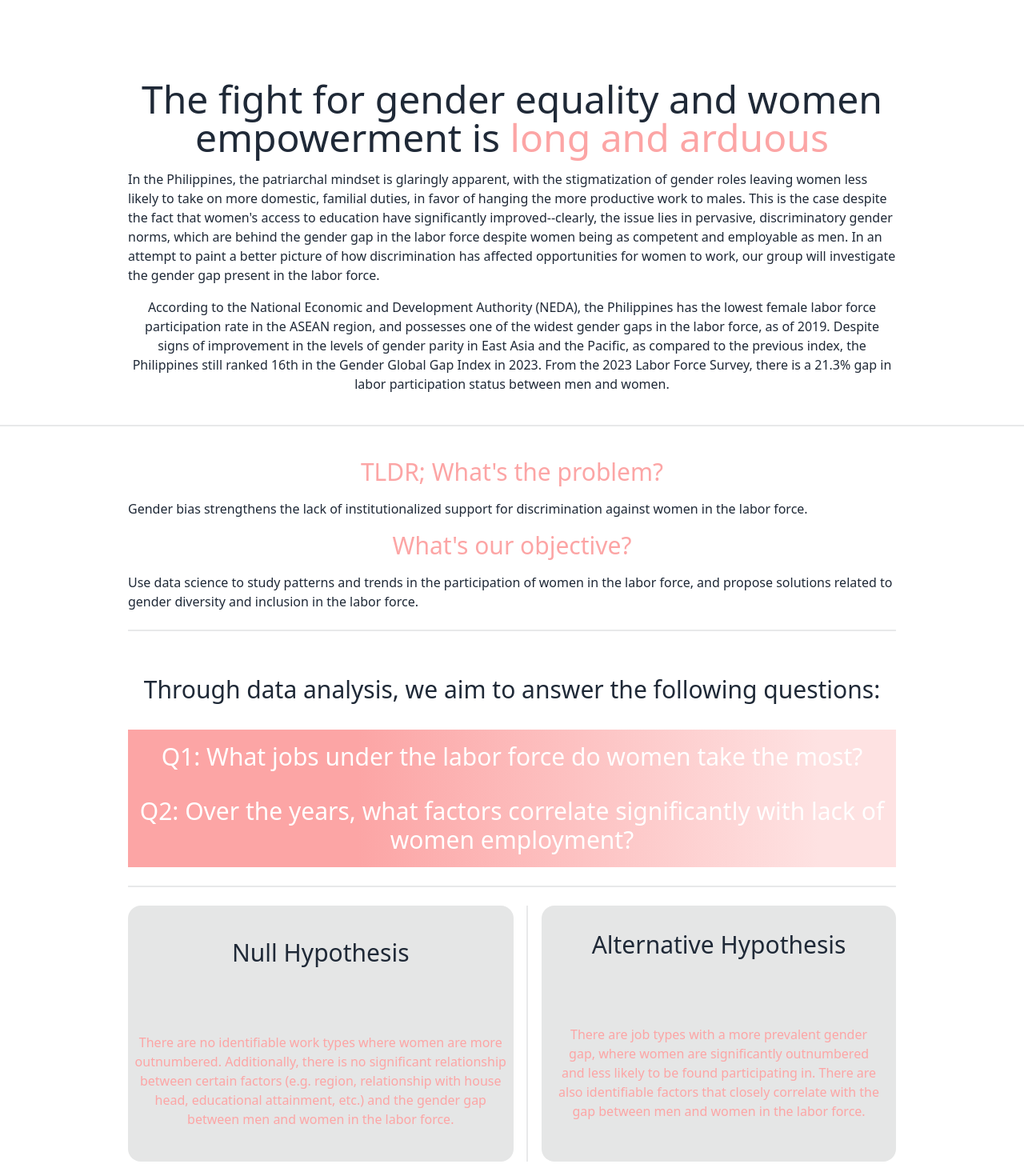
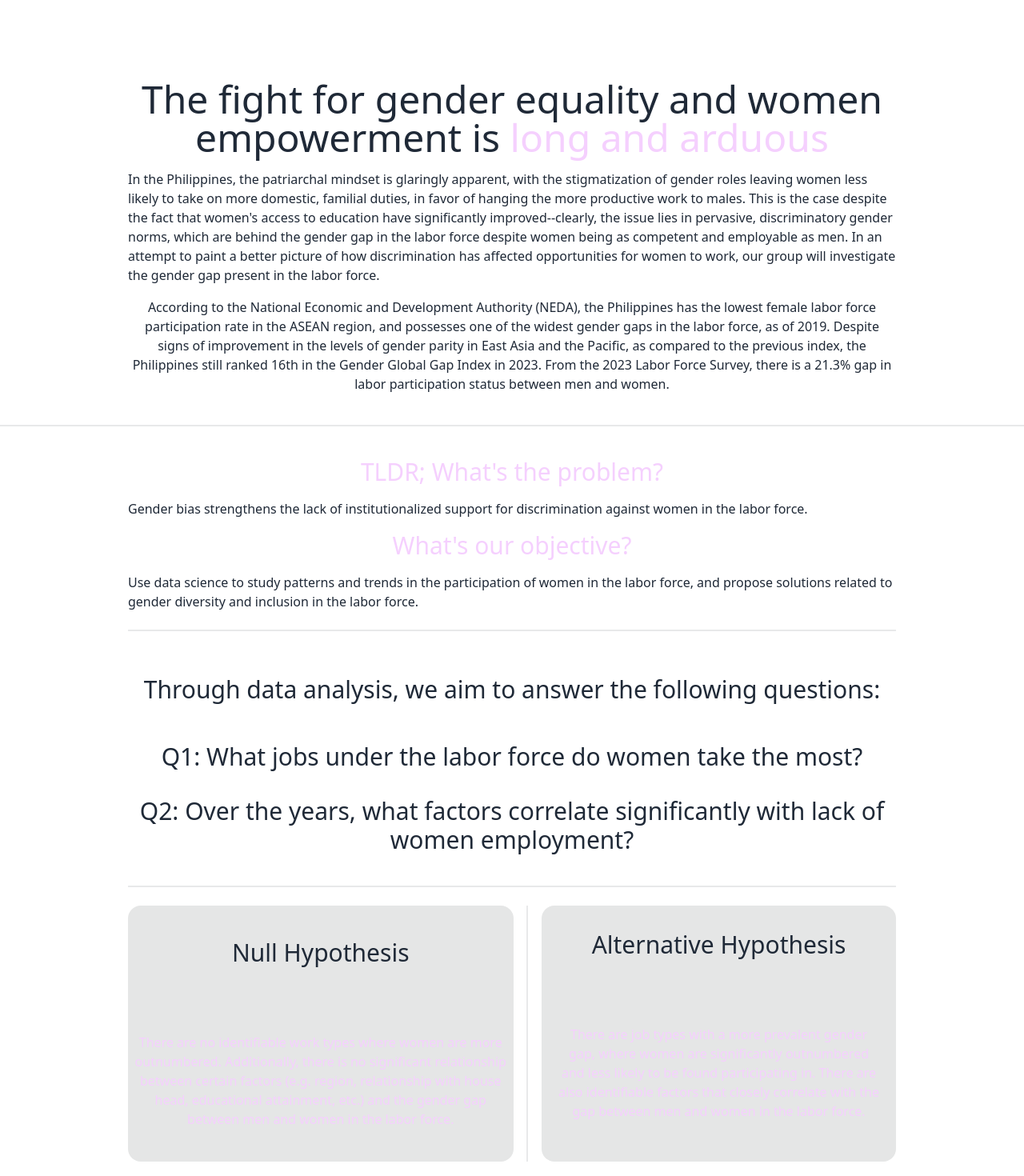
Before and after one commit to derouru/CS132-Portfolio, a SvelteKit app: page / in a window 1280 px wide. Shown: the part 940-2410 px from the top of the page at 80% size. Built offline with nearby package versions, Linux system fonts and the light colour scheme.

Commit message:
Added navbar button functions and modelling, results, and conclusion sections

```diff
--- a/src/routes/+page.svelte
+++ b/src/routes/+page.svelte
@@ -1,5 +1,18 @@
 <script>
   import Parallax from '$lib/Parallax/Parallax.svelte'
+
+  function scrollToSection(id) {
+        const section = document.getElementById(id);
+        if (section) {
+            const navbarHeight = document.querySelector('.navbar').offsetHeight;
+            const offset = navbarHeight + 20; // Navbar offset
+
+            window.scrollTo({
+                top: section.offsetTop - offset,
+                behavior: 'smooth'
+            });
+        }
+    }
 </script>
 
 <html lang=en>
@@ -9,20 +22,20 @@
     <div class="max-w-screen-lg mx-auto flex items-center justify-between">
         <div class="text-3xl font-bold pr-8">BINI</div>
         <ul class="flex space-x-3">
-            <li class="btn px-2">Overview</li>
-            <li class="btn px-2">Data</li>
-            <li class="btn px-2">Exploration</li>
-            <li class="btn px-2">Modelling</li>
-            <li class="btn px-2">Results</li>
-            <li class="btn px-2">Conclusion</li>
+            <li><button class="btn px-2" on:click={() => scrollToSection('overview')}>Overview</button></li>
+            <li><button class="btn px-2" on:click={() => scrollToSection('data')}>Data</button></li>
+            <li><button class="btn px-2" on:click={() => scrollToSection('exploration')}>Exploration</button></li>
+            <li><button class="btn px-2" on:click={() => scrollToSection('modelling')}>Modelling</button></li>
+            <li><button class="btn px-2" on:click={() => scrollToSection('results')}>Results</button></li>
+            <li><button class="btn px-2" on:click={() => scrollToSection('conclusion')}>Conclusion</button></li>
         </ul>
     </div>
 </div>
   <!-- ~ ~ ~ ~ ~ ~ ~ ~ ~ ~ ~ ~ ~ PARALLAX COVER SECTION ~ ~ ~ ~ ~ ~ ~ ~ ~ ~ ~ ~ ~ -->
   <Parallax />
   <!-- ~ ~ ~ ~ ~ ~ ~ ~ ~ ~ ~ ~ ~ BACKGROUND / OVERVIEW SECTION ~ ~ ~ ~ ~ ~ ~ ~ ~ ~ ~ ~ ~ -->
-  <div class="flex flex-col items-center justify-center h-3/4 w-3/4 mx-auto mt-6">
-    <h1 class="text-5xl py-4 font-medium text-center">The fight for gender equality and women empowerment is <span class="text-red-300">long and arduous</span></h1>
+  <div id="overview" class="flex flex-col items-center justify-center h-3/4 w-3/4 mx-auto mt-6">
+    <h1 class="text-5xl py-4 font-medium text-center">The fight for gender equality and women empowerment is <span class="text-fuchsia-200">long and arduous</span></h1>
     <span> In the Philippines, the patriarchal mindset is glaringly apparent, with the stigmatization of gender roles leaving women less likely to take on more domestic, familial duties, in favor of hanging the more productive work to males.
     This is the case despite the fact that women&#39;s access to education have significantly improved--clearly, the issue lies in pervasive, discriminatory gender norms, which are behind the gender gap in the labor force despite women being as competent and employable as men.
     In an attempt to paint a better picture of how discrimination has affected opportunities for women to work, our group will investigate the gender gap present in the labor force. </span>
@@ -34,25 +47,24 @@
   <div class="divider"></div>
   <!-- ~ ~ ~ ~ ~ ~ ~ ~ ~ ~ ~ ~ ~ HYPOTHESIS SECTION ~ ~ ~ ~ ~ ~ ~ ~ ~ ~ ~ ~ ~ -->
   <div class="flex flex-col h-3/4 w-3/4 mx-auto">
-    <h3 class="text-3xl py-4 font-medium text-center text-red-300">TLDR; What's the problem?</h3>
+    <h3 class="text-3xl py-4 font-medium text-center text-fuchsia-200">TLDR; What's the problem?</h3>
     <p>Gender bias strengthens the lack of institutionalized support for discrimination against women in the labor force.</p>
-
-    <h3 class="text-3xl py-4 font-medium text-center text-red-300">What's our objective?</h3>
+    <h3 class="text-3xl py-4 font-medium text-center text-fuchsia-200">What's our objective?</h3>
     <p>Use data science to study patterns and trends in the participation of women in the labor force, and propose solutions related to gender diversity and inclusion in the labor force.</p>
     <div class="divider"></div>
     <p class="py-8 text-3xl font-medium text-center">Through data analysis, we aim to answer the following questions:</p>
-    <p  class="text-3xl py-4 font-medium text-base-100 text-center bg-gradient-to-r from-red-300 from-20% via-red-300 via-30% to-red-100 to-90%">Q1: What jobs under the labor force do women take the most?</p>
-    <p  class="text-3xl py-4 font-medium text-base-100 text-center bg-gradient-to-r from-red-300 from-20% via-red-300 via-30% to-red-100 to-90%">Q2: Over the years, what factors correlate significantly with lack of women employment?</p>
+    <p  class="text-3xl py-4 font-medium text-center ">Q1: What jobs under the labor force do women take the most?</p>
+    <p  class="text-3xl py-4 font-medium text-center ">Q2: Over the years, what factors correlate significantly with lack of women employment?</p>
     <div class="divider"></div>
     <div class="flex max-w-6xl justify-center mx-auto">
       <div class="grid h-80 flex-grow card bg-base-300 rounded-box place-items-center">
         <h3 class="text-3xl">Null Hypothesis</h3>
-        <p class="text-center text-red-300">There are no identifiable work types where women are more outnumbered. Additionally, there is no significant relationship between certain factors (e.g. region, relationship with house head, educational attainment, etc.) and the gender gap between men and women in the labor force.</p>
+        <p class="text-center text-fuchsia-200">There are no identifiable work types where women are more outnumbered. Additionally, there is no significant relationship between certain factors (e.g. region, relationship with house head, educational attainment, etc.) and the gender gap between men and women in the labor force.</p>
       </div>
       <div class="divider divider-horizontal"></div>
       <div class="grid h-80 flex-grow card bg-base-300 rounded-box place-items-center">
         <h3 class="text-3xl">Alternative Hypothesis</h3>
-        <p class="text-center p-5 text-red-300">There are job types with a more prevalent gender gap, where women are significantly outnumbered and less likely to be found participating in. There are also identifiable factors that closely correlate with the gap between men and women in the labor force.</p>
+        <p class="text-center p-5 text-fuchsia-200">There are job types with a more prevalent gender gap, where women are significantly outnumbered and less likely to be found participating in. There are also identifiable factors that closely correlate with the gap between men and women in the labor force.</p>
       </div>
     </div>
 
@@ -61,9 +73,9 @@
       <p>We analyzed data from factors affecting bias in recruitment, opportunities, and participation of women in the labor force.</p>
   </div>
   <!-- ~ ~ ~ ~ ~ ~ ~ ~ ~ ~ ~ ~ ~ DATA COLLECTION SECTION ~ ~ ~ ~ ~ ~ ~ ~ ~ ~ ~ ~ ~ -->
-  <div class="divider"></div>
+  <div id="data" class="divider"></div>
   <div class="flex flex-col h-screen w-3/4 mx-auto">
-    <h1 class="text-5xl py-4 font-medium text-center text-red-300">Data Collection</h1>
+    <h1 class="text-5xl py-4 font-medium text-center text-fuchsia-200">Data Collection</h1>
 
     <h3 class="text-3xl py-4 font-medium text-center">Description of data set</h3>
         <p>The dataset was obtained by collating responses from the yearly Labor Force Survey conducted by the Philippine Statistics Authority (PSA). It contains data on the socioeconomic factors affecting employment levels, which aims to provide a basis for policies on the local labor market. </p>
@@ -76,9 +88,31 @@
     <button class="btn py-4 mt-6">See our data set <a href="https://docs.google.com/spreadsheets/d/1JgijpA5MjRV2Fa3gpj7ithFEpoxXdo__7hyw2Q9ZnmM/edit?usp=sharing">here</a></button>
   </div>
   <!-- ~ ~ ~ ~ ~ ~ ~ ~ ~ ~ ~ ~ ~ DATA EXPLORATION SECTION ~ ~ ~ ~ ~ ~ ~ ~ ~ ~ ~ ~ ~ -->
-  <div class="divider"></div>
+  <div id="exploration" class="divider"></div>
   <div class="flex flex-col w-3/4 mx-auto">
-    <h1 class="text-5xl py-4 font-medium text-center text-red-300">Data Exploration</h1>
+    <h1 class="text-5xl py-4 font-medium text-center text-fuchsia-200">Data Exploration</h1>
+    <!-- ADD MORE CONTENT HERE LIKE DOCUMENTATION AND GRAPHS-->
+    <p class="text-center">content here</p>
+  </div>
+
+  <!-- ~ ~ ~ ~ ~ ~ ~ ~ ~ ~ ~ ~ ~ MODELLING SECTION ~ ~ ~ ~ ~ ~ ~ ~ ~ ~ ~ ~ ~ -->
+  <div id="modelling" class="divider"></div>
+  <div class="flex flex-col w-3/4 mx-auto">
+    <h1 class="text-5xl py-4 font-medium text-center text-fuchsia-200">Modelling</h1>
+    <!-- ADD MORE CONTENT HERE LIKE DOCUMENTATION AND GRAPHS-->
+    <p class="text-center">content here</p>
+  </div>
+  <!-- ~ ~ ~ ~ ~ ~ ~ ~ ~ ~ ~ ~ ~ RESULTS SECTION ~ ~ ~ ~ ~ ~ ~ ~ ~ ~ ~ ~ ~ -->
+  <div id="results" class="divider"></div>
+  <div class="flex flex-col w-3/4 mx-auto">
+    <h1 class="text-5xl py-4 font-medium text-center text-fuchsia-200">Results</h1>
+    <!-- ADD MORE CONTENT HERE LIKE DOCUMENTATION AND GRAPHS-->
+    <p class="text-center">content here</p>
+  </div>
+  <!-- ~ ~ ~ ~ ~ ~ ~ ~ ~ ~ ~ ~ ~ CONCLUSION SECTION ~ ~ ~ ~ ~ ~ ~ ~ ~ ~ ~ ~ ~ -->
+  <div id="conclusion" class="divider"></div>
+  <div class="flex flex-col w-3/4 mx-auto">
+    <h1 class="text-5xl py-4 font-medium text-center text-fuchsia-200">Conclusion</h1>
     <!-- ADD MORE CONTENT HERE LIKE DOCUMENTATION AND GRAPHS-->
     <p class="text-center">content here</p>
   </div>
```
